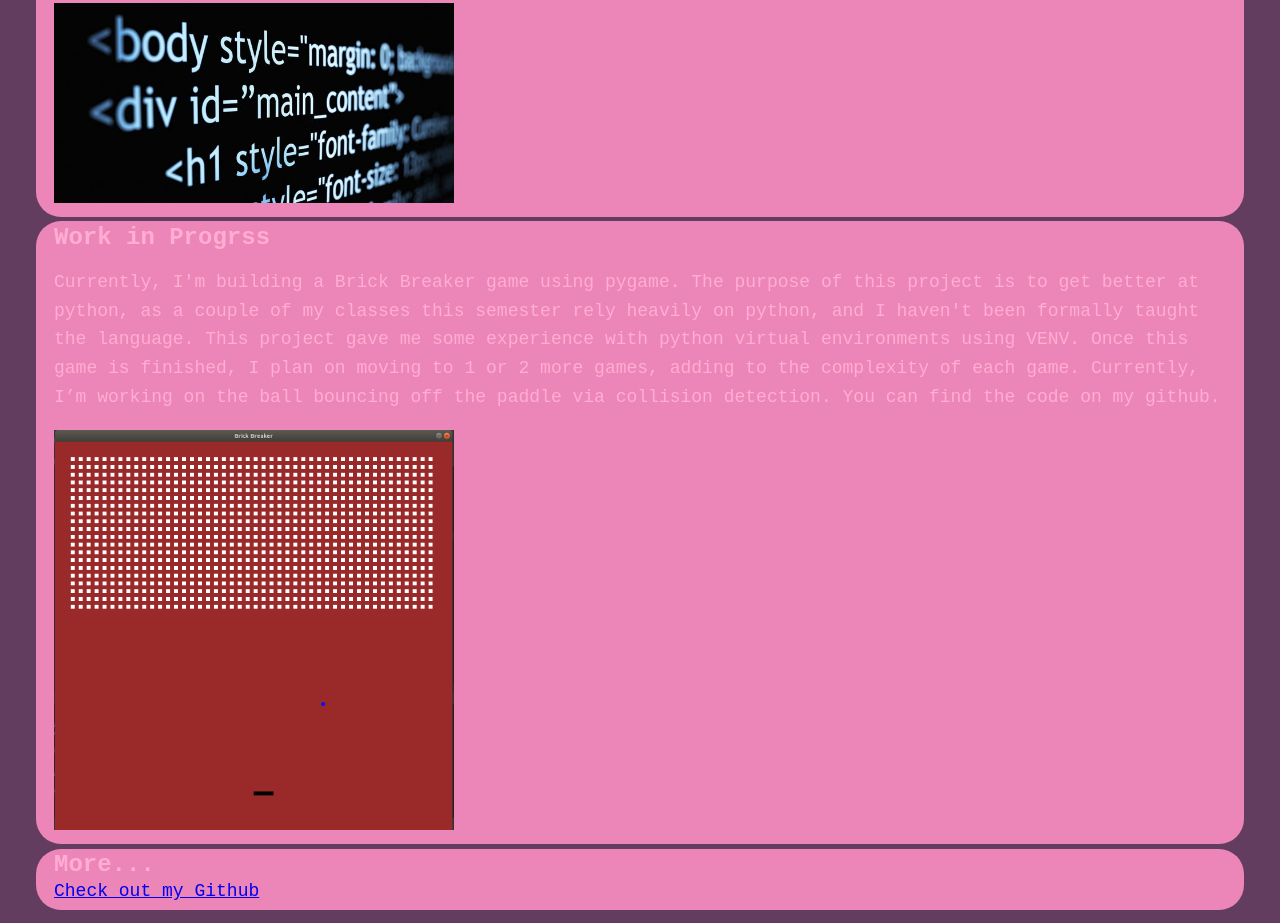
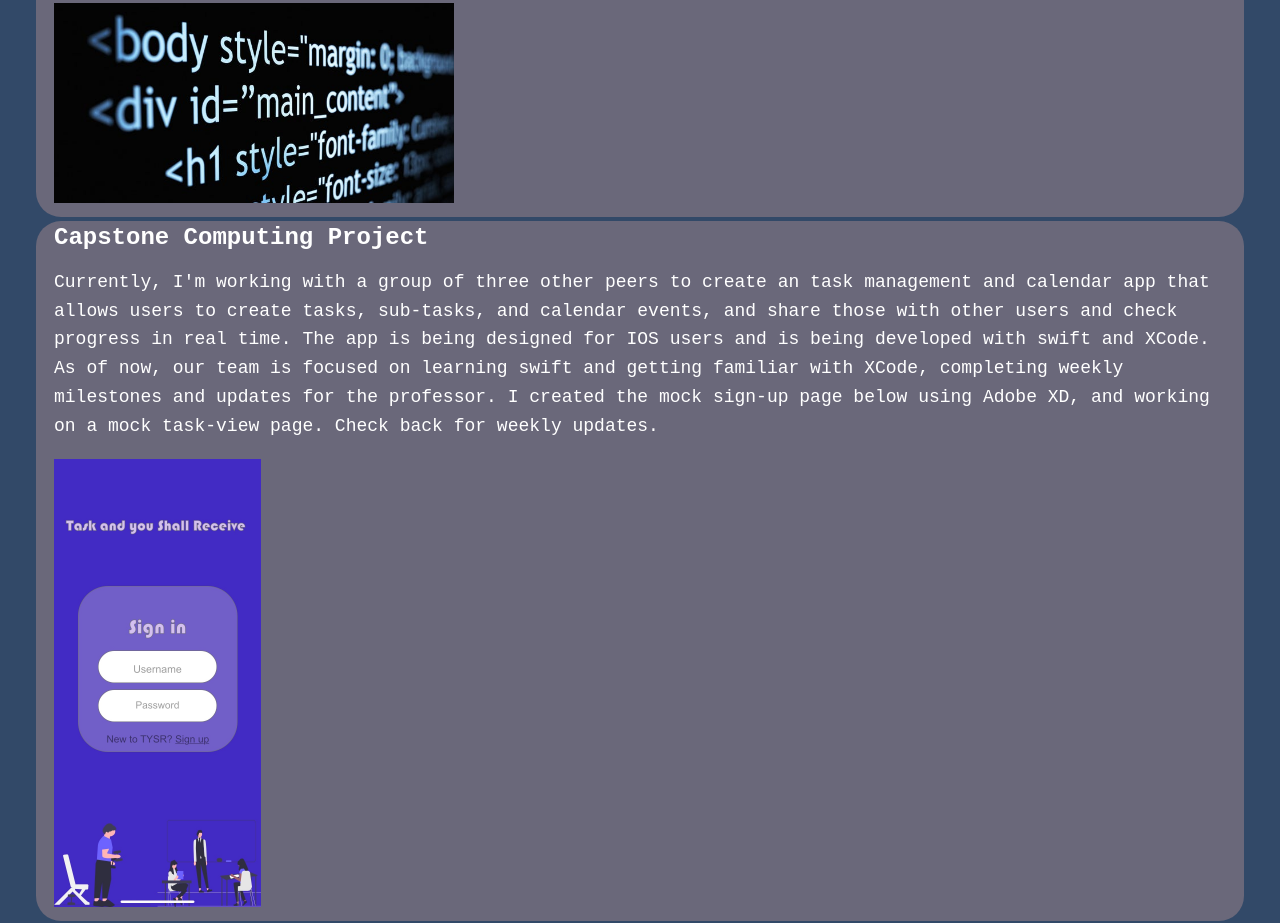
Before and after one commit to mevinson/portfolio, a plain HTML site: page index.html in a window 1280 px wide. Shown: the part 1611-2534 px from the top of the page. Drawn offline with Linux system fonts and the light colour scheme.

Commit message:
adding capstone computing project, color change

```diff
--- a/css/style.css
+++ b/css/style.css
@@ -17,10 +17,12 @@
     --clr-dark: #572336;
     --clr-accent: #ff9575;
     --clr-text: #000000;
+
+        --clr-accent: #ffadd2;
     */
-    --clr-light: #ec85b8;
-    --clr-dark: #240115;
-    --clr-accent: #ffadd2;
+    --clr-light: #6a687a;
+    --clr-dark: #2c3d55;
+    --clr-accent: #ffffff;
     --clr-text: #240115;
 
     --fs-h1: 3rem;
@@ -49,15 +51,15 @@ html {
 
 @keyframes bgcolor {
     0% {
-        background-color: #412844
+        background-color: #2c3d55
     }
 
     50% {
-        background-color: #633d5f;
+        background-color: #324968;
     }
 
     100% {
-        background-color: #9f5a87
+        background-color: #385d8d;
     }
 }
 
--- a/index.html
+++ b/index.html
@@ -62,11 +62,9 @@
                 <img src="img/html.jpg" width = "400" hight = "500" alt="picture of my pinned project" class="projects_img">
             </div>
             <div class="projects_div">
-                <h3>Work in Progrss</h3>
-                <p>Currently, I'm building a Brick Breaker game using pygame. The purpose of this project is to get better at python, as a couple of my classes this semester rely heavily on python, and I haven't
-                    been formally taught the language. This project gave me some experience with python virtual environments using VENV. Once this game is finished, I plan on moving to 1 or 2 more games, adding to the
-                    complexity of each game. Currently, I’m working on the ball bouncing off the paddle via collision detection. You can find the code on my github.</p>
-                <img src="img/brick_breaker_ss.png" width="400" height="400" alt="picture of a work in progress" class="projects_img">
+                <h3>Capstone Computing Project</h3>
+                <p>Currently, I'm working with a group of three other peers to create an task management and calendar app that allows users to create tasks, sub-tasks, and calendar events, and share those with other users and check progress in real time. The app is being designed for IOS users and is being developed with swift and XCode. As of now, our team is focused on learning swift and getting familiar with XCode, completing weekly milestones and updates for the professor. I created the mock sign-up page below using Adobe XD, and working on a mock task-view page. Check back for weekly updates. </p>
+                <img src="img/TYSR_concept.png" width="207" height="448" alt="mock-up of sign-in page" class="projects_img">
             </div>
             <div class="projects_div">
                 <h3>More...</h3>
```
Also changed, not shown: img/TYSR_concept.png (added).
